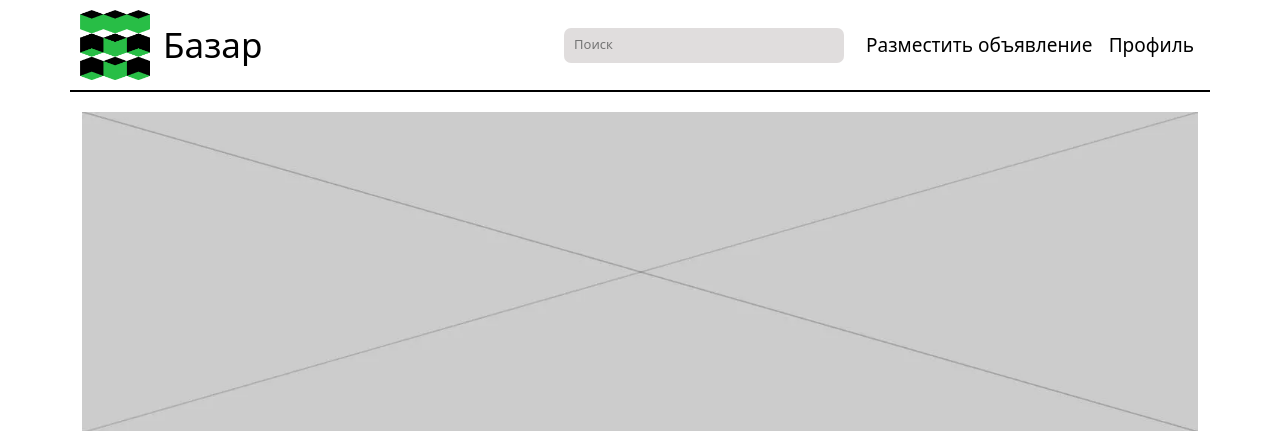
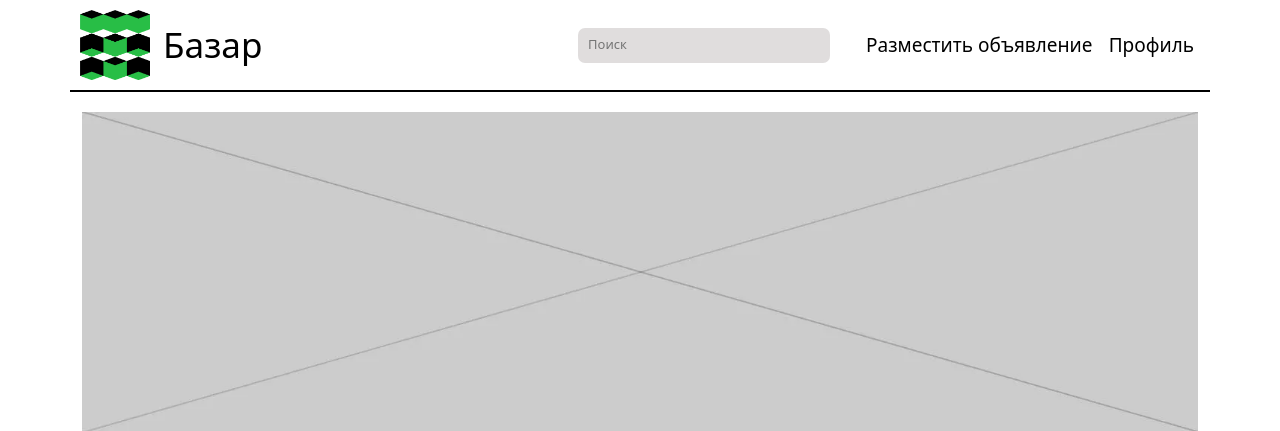
Before and after one commit to BazarTPU/BazarTPU_backend, a FastAPI app: page /ads/ in a window 1280 px wide. Shown: the top 431 px of the page. Run offline with FastAPI, Linux system fonts and the light colour scheme; data that the repository does not hold is empty; parts of the project's set-up code (start-up, migrations or seed data) failed here and were passed over.

Commit message:
В поле "Поиск" (input) в шапке сдвинул крестик для удаления текста левее

```diff
--- a/ads_service/static/css/main.css
+++ b/ads_service/static/css/main.css
@@ -49,8 +49,9 @@
     background: transparent;
     font-size: 13px;
     padding-left: 10px;
+    padding-right: 7px;
     height: 35px;
-    width: 100%;
+    width: 90%;
     background: rgb(224, 221, 221);
     border: 0;
     border-bottom: 2px solid rgb(224, 221, 221);
@@ -62,6 +63,9 @@
     /* background: white; */
     border-bottom-color: rgb(40,190,70);
 }
+
+
+
 .inputMainLocation{
     display: flex;
     justify-content: center;
--- a/ads_service/templates/foundAds.html
+++ b/ads_service/templates/foundAds.html
@@ -20,8 +20,7 @@
             </a>
 
             <form class="col-12 col-lg-3 mb-3 mb-lg-0 me-lg-3 inputMainLocation" role="search">
-              <input type="search" class=" inputMain " placeholder="Поиск" ><!-- form-control-->
-              <!-- <img src="image/Lupa.webp" alt="" class="lupa" height="35px"> -->
+              <input type="search" class="inputMain" placeholder="Поиск" style="padding-right: 7px">
             </form>
 
             <!-- <img src="image/Lupa.webp" alt="" class="lupa" height="35px"> -->
--- a/ads_service/templates/indexB.html
+++ b/ads_service/templates/indexB.html
@@ -20,8 +20,7 @@
             </a>
 
             <form class="col-12 col-lg-3 mb-3 mb-lg-0 me-lg-3 inputMainLocation" role="search">
-              <input type="search" class=" inputMain " placeholder="Поиск" ><!-- form-control-->
-              <!-- <img src="image/Lupa.webp" alt="" class="lupa" height="35px"> -->
+              <input type="search" class="inputMain" placeholder="Поиск" style="padding-right: 7px">
             </form>
 
             <!-- <img src="image/Lupa.webp" alt="" class="lupa" height="35px"> -->
--- a/ads_service/templates/newProduct.html
+++ b/ads_service/templates/newProduct.html
@@ -21,7 +21,7 @@
             </a>
 
             <form class="col-12 col-lg-3 mb-3 mb-lg-0 me-lg-3 inputMainLocation" role="search">
-                <input type="search" class=" inputMain " placeholder="Поиск" >
+                <input type="search" class="inputMain" placeholder="Поиск" style="padding-right: 7px">
               </form>
 
             <!-- <img src="image/Lupa.webp" alt="" class="lupa" height="35px"> -->
--- a/ads_service/templates/thisCategory.html
+++ b/ads_service/templates/thisCategory.html
@@ -20,8 +20,7 @@
             </a>
 
             <form class="col-12 col-lg-3 mb-3 mb-lg-0 me-lg-3 inputMainLocation" role="search">
-              <input type="search" class=" inputMain " placeholder="Поиск" ><!-- form-control-->
-              <!-- <img src="image/Lupa.webp" alt="" class="lupa" height="35px"> -->
+              <input type="search" class="inputMain" placeholder="Поиск" style="padding-right: 7px">
             </form>
 
             <!-- <img src="image/Lupa.webp" alt="" class="lupa" height="35px"> -->
--- a/user_service/templates/profileInfo.html
+++ b/user_service/templates/profileInfo.html
@@ -53,8 +53,8 @@
 
 
             <form class="col-12 col-lg-3 mb-3 mb-lg-0 me-lg-3 inputMainLocation" role="search">
-              <input type="search" class=" inputMain " placeholder="Поиск" >
-              <a href="/search" class="inputMainLupa"><img src="{{ url_for('static', path='/image/Lupa.webp') }}" alt="" style="width: 80%;"></a>
+              <input type="search" class="inputMain" placeholder="Поиск" style="padding-right: 7px">
+              <!-- <a href="/search" class="inputMainLupa"><img src="{{ url_for('static', path='/image/Lupa.webp') }}" alt="" style="width: 80%;"></a> -->
             </form>
 
             <div class="text-end ">
```
